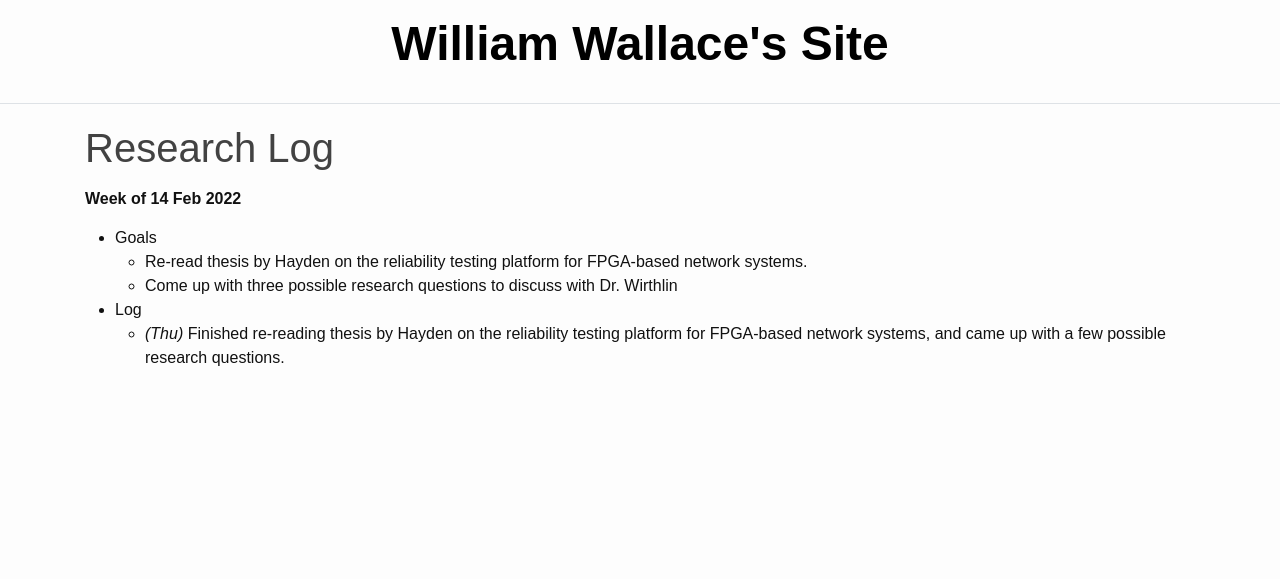
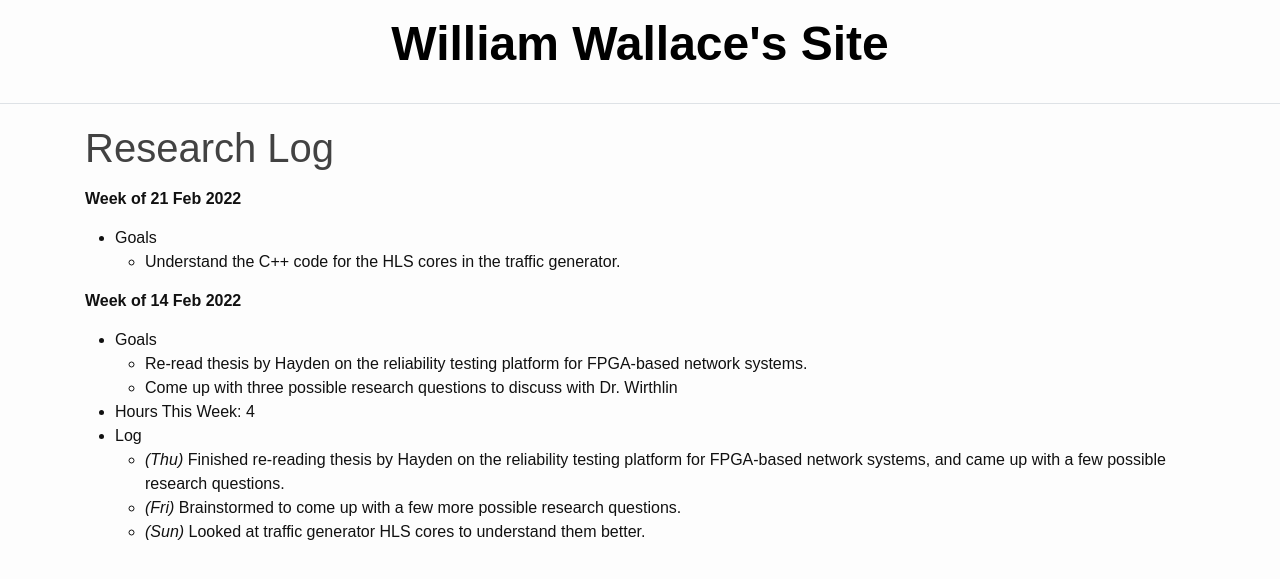
Before and after one commit to masterqwerty/masterqwerty.github.io, a Jekyll site: the page built from _pages/log.md, in a window 1280 px wide. Shown: the top 579 px of the page. Built offline with Jekyll 4.4.1, drawn with Linux system fonts in a browser that asks for light colours.

Commit message:
Updates log.

```diff
--- a/_pages/log.md
+++ b/_pages/log.md
@@ -2,11 +2,19 @@
 layout: default
 title: Research Log
 ---
+
+**Week of 21 Feb 2022**
+
+* Goals
+  * Understand the C++ code for the HLS cores in the traffic generator.
 
 **Week of 14 Feb 2022**
 
 * Goals
   * Re-read thesis by Hayden on the reliability testing platform for FPGA-based network systems.
   * Come up with three possible research questions to discuss with Dr. Wirthlin
+* Hours This Week: 4
 * Log
   * *(Thu)* Finished re-reading thesis by Hayden on the reliability testing platform for FPGA-based network systems, and came up with a few possible research questions.
+  * *(Fri)* Brainstormed to come up with a few more possible research questions.
+  * *(Sun)* Looked at traffic generator HLS cores to understand them better.
```
